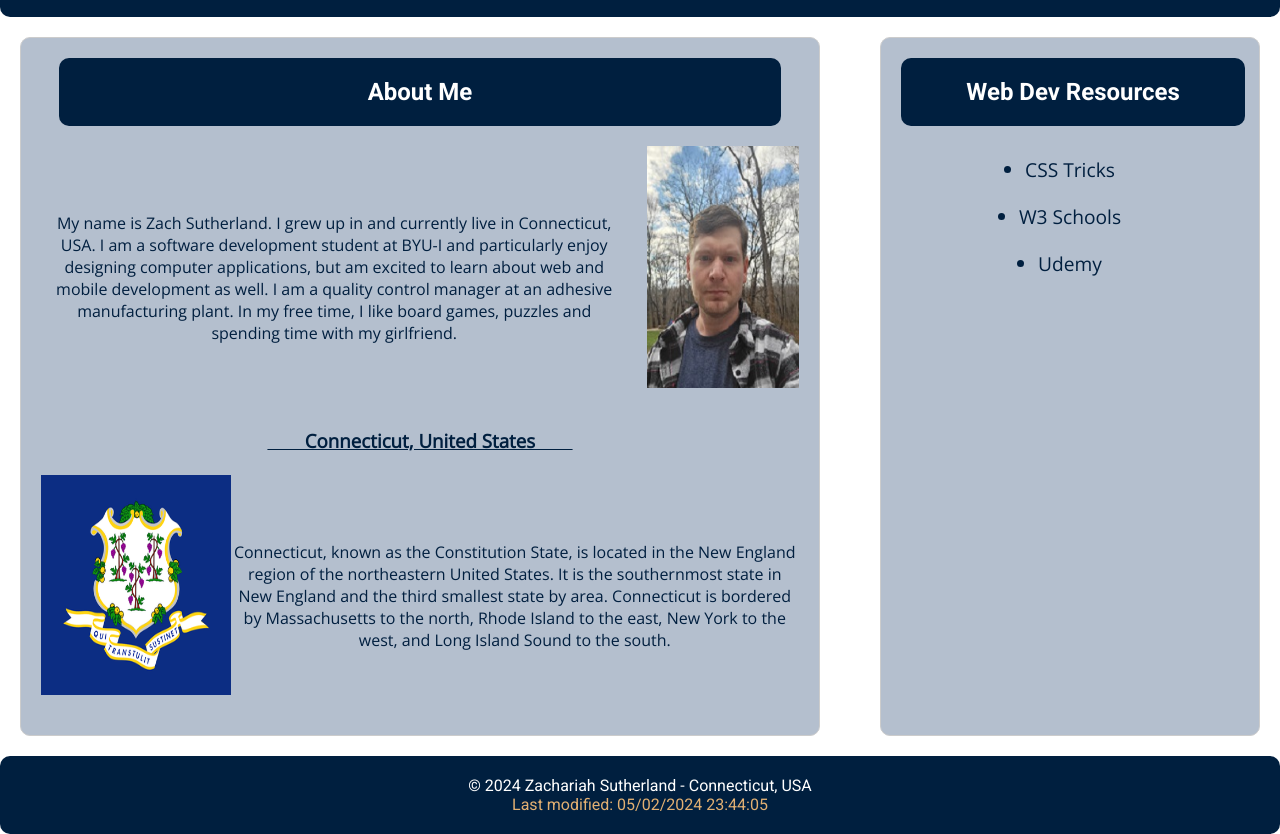
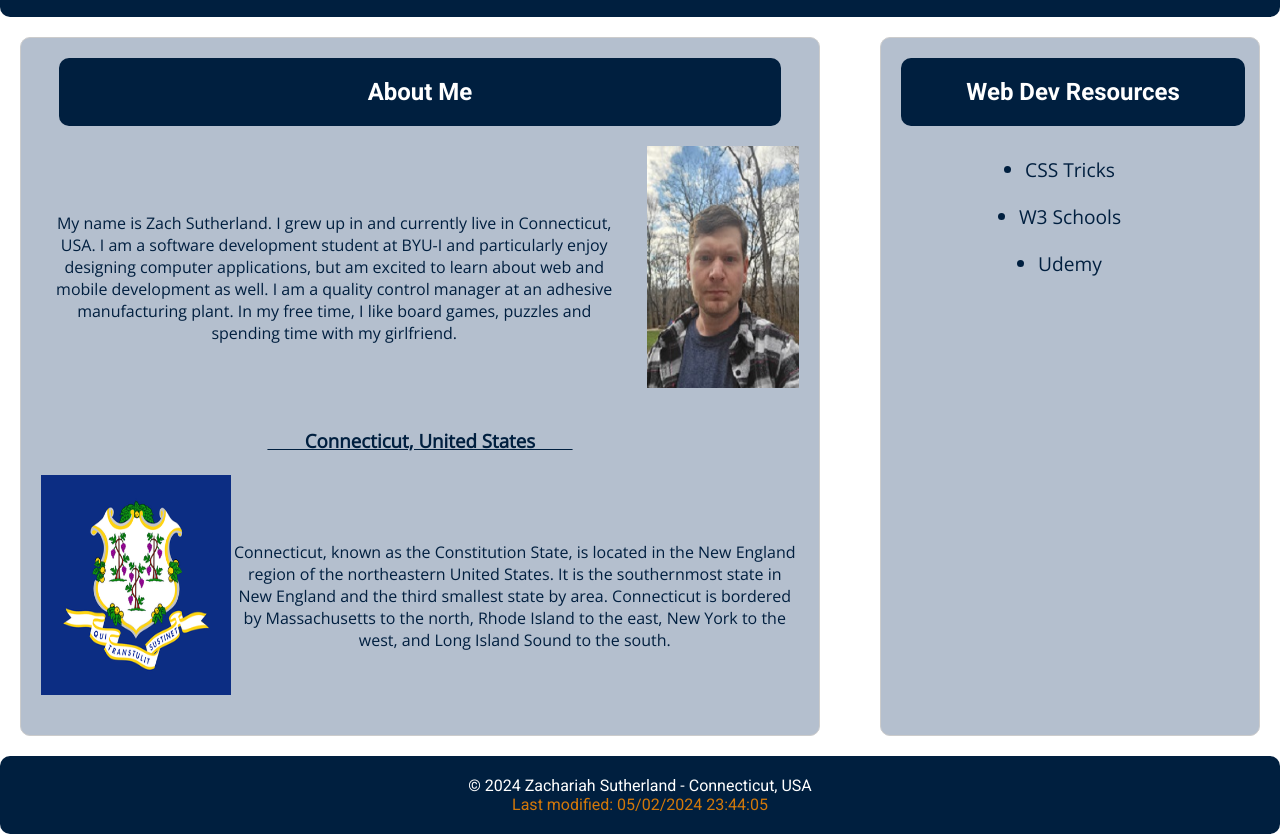
Before and after one commit to zwsut/wdd131, a plain HTML site: page index.html in a window 1280 px wide. Shown: the part 112-946 px from the top of the page. Drawn offline with nearby package versions, Linux system fonts and the light colour scheme.

Commit message:
color fix

```diff
--- a/styles/base.css
+++ b/styles/base.css
@@ -99,7 +99,7 @@ nav ul li a:hover:before{
 
 /* Main */
 .colored {
-    color: rgb(226, 176, 114);
+    color: rgb(211, 120, 9);
 }
 
 main {
--- a/styles/temples.css
+++ b/styles/temples.css
@@ -96,5 +96,5 @@ footer {
 }
 
 .colored {
-    color: rgb(226, 176, 114);
+    color: rgb(211, 120, 9);
 }
```
